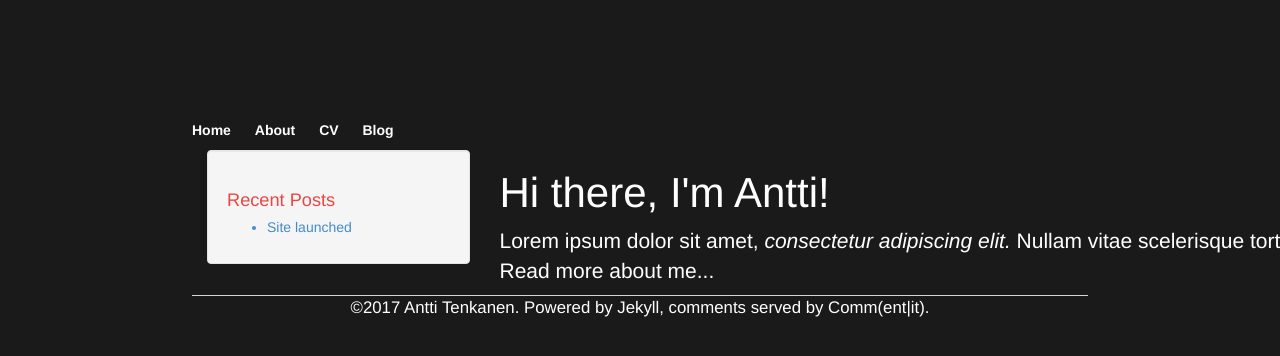
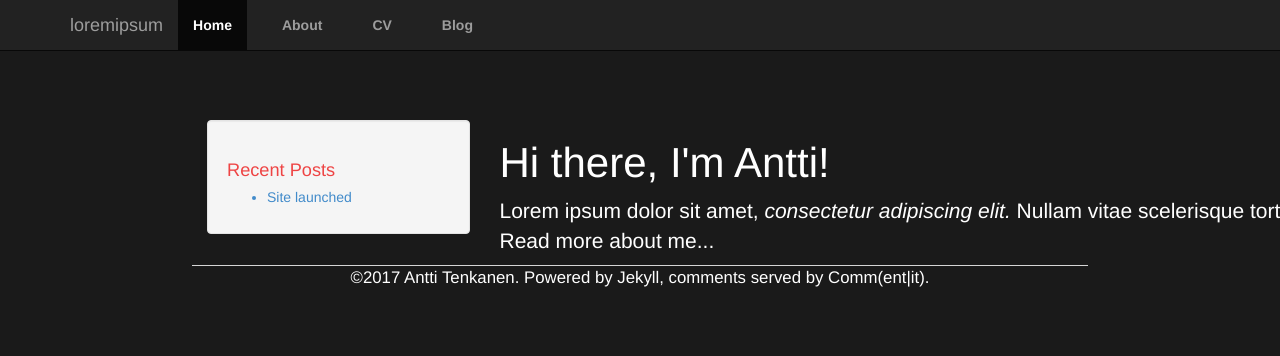
Before and after one commit to plantecophys/plantecophys, a Jekyll site: the page built from index.html, in a window 1280 px wide. Shown: the top 356 px of the page. Built offline with Jekyll 4.4.1, drawn with Linux system fonts in a browser that asks for light colours; the list of posts is cut into pages by our own code.

Commit message:
Update header.html

```diff
--- a/_includes/header.html
+++ b/_includes/header.html
@@ -1,8 +1,21 @@
-			<nav>
-	    		<ul>
-	        		<li><a href="/">Home</a></li>
-		        	<li><a href="/about">About</a></li>
-	        		<li><a href="/cv">CV</a></li>
-	        		<li><a href="/blog">Blog</a></li>
-	    		</ul>
-			</nav>
+    <nav class="navbar navbar-inverse navbar-fixed-top">
+      <div class="container">
+        <div class="navbar-header">
+          <button type="button" class="navbar-toggle collapsed" data-toggle="collapse" data-target="#navbar" aria-expanded="false" aria-controls="navbar">
+            <span class="sr-only">Toggle navigation</span>
+            <span class="icon-bar"></span>
+            <span class="icon-bar"></span>
+            <span class="icon-bar"></span>
+          </button>
+          <a class="navbar-brand" href="#">loremipsum</a>
+        </div>
+        <div id="navbar" class="collapse navbar-collapse">
+          <ul class="nav navbar-nav">
+            <li class="active"><a href="#">Home</a></li>
+            <li><a href="#about">About</a></li>
+            <li><a href="#cv">CV</a></li>
+            <li><a href="#blog">Blog</a></li>
+          </ul>
+        </div><!--/.nav-collapse -->
+      </div>
+    </nav>
```
